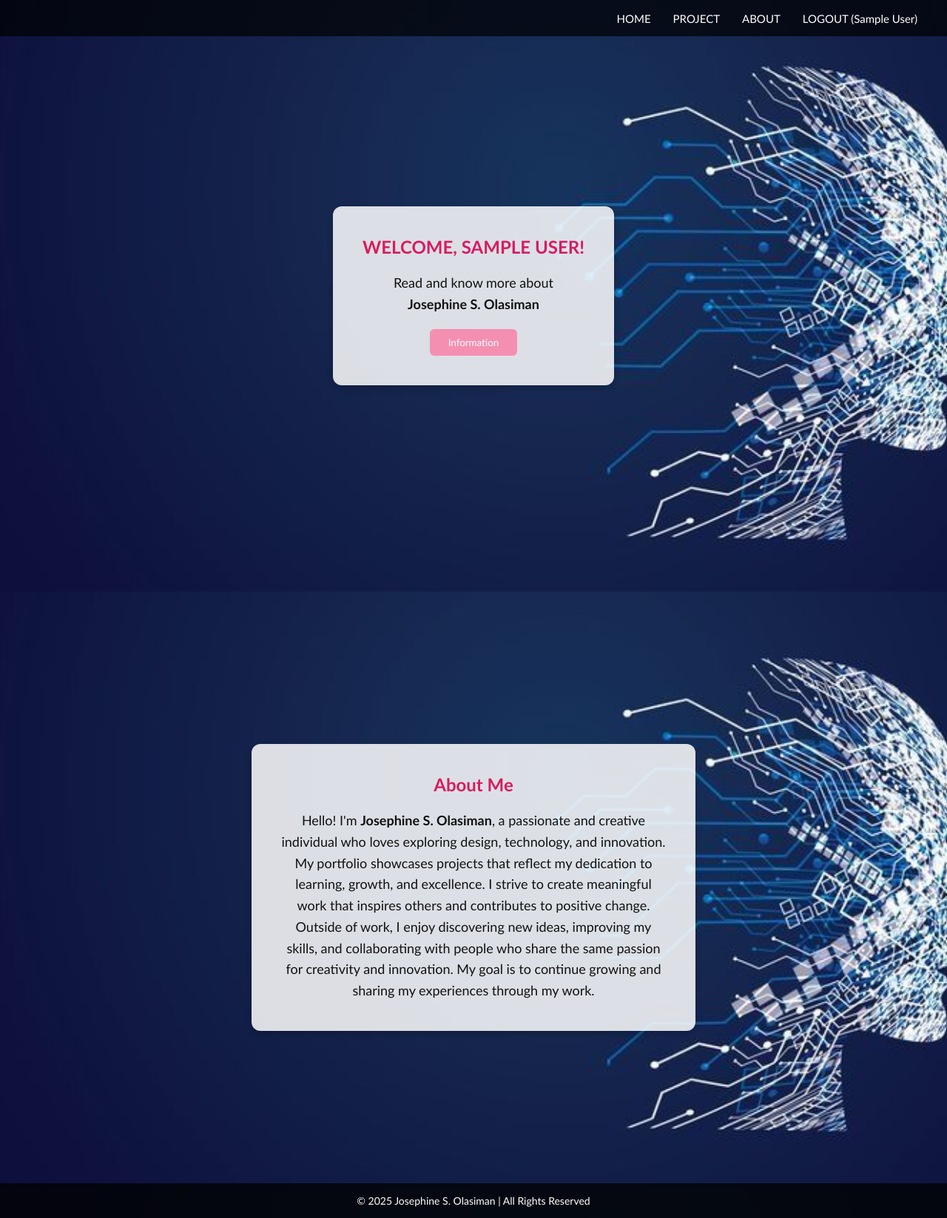
After one commit to PhineOlasinman/Josephineportfolio, a PHP site: page /dashboard.php in a window 1280 px wide. The commit adds this page. Shown: the whole page at 74% size. Run offline with PHP 8.4, Linux system fonts and the light colour scheme; the visitor is signed in with stand-in values (Sample User, id 1).

Commit message:
newcommit

```diff
--- /dev/null
+++ b/dashboard.php
@@ -0,0 +1,165 @@
+<?php
+session_start();
+
+// ✅ If not logged in, redirect to login page
+if (!isset($_SESSION['user_id'])) {
+    echo "<script>alert('Please login first'); window.location='index.php';</script>";
+    exit();
+}
+
+// ✅ Optional: Get user name from session
+$user_name = $_SESSION['first_name'] ?? 'User';
+?>
+<!DOCTYPE html>
+<html lang="en">
+<head>
+  <meta charset="UTF-8" />
+  <meta name="viewport" content="width=device-width, initial-scale=1.0" />
+  <title>Front Page</title>
+  <style>
+    * {
+      margin: 0;
+      padding: 0;
+      box-sizing: border-box;
+      font-family: Calibri, sans-serif;
+    }
+
+    html {
+      scroll-behavior: smooth;
+    }
+
+    body {
+      background: url("download (3).jpg") no-repeat center center fixed;
+      background-size: cover;
+      min-height: 100vh;
+      color: #111;
+    }
+
+    .navbar {
+      display: flex;
+      justify-content: flex-end;
+      align-items: center;
+      background: rgba(0, 0, 0, 0.7);
+      color: white;
+      padding: 15px 40px;
+      position: fixed;
+      width: 100%;
+      top: 0;
+      z-index: 10;
+    }
+
+    .navbar ul {
+      display: flex;
+      list-style: none;
+      gap: 30px;
+    }
+
+    .navbar a {
+      color: white;
+      text-decoration: none;
+      font-size: 15px;
+      transition: color 0.3s;
+    }
+
+    .navbar a:hover {
+      color: #f5c6d6;
+    }
+
+    .hero, #about {
+      min-height: 100vh;
+      display: flex;
+      justify-content: center;
+      align-items: center;
+      text-align: center;
+      padding: 40px 20px;
+    }
+
+    .content {
+      background: rgba(255, 255, 255, 0.85);
+      padding: 40px;
+      border-radius: 12px;
+      max-width: 600px;
+      box-shadow: 0 4px 10px rgba(0, 0, 0, 0.2);
+    }
+
+    .content h1, .content h2 {
+      color: #d81b60;
+      margin-bottom: 20px;
+    }
+
+    .content p {
+      font-size: 18px;
+      line-height: 1.6;
+    }
+
+    button {
+      margin-top: 20px;
+      padding: 10px 25px;
+      background: #f48fb1;
+      color: white;
+      border: none;
+      border-radius: 6px;
+      cursor: pointer;
+      transition: background 0.3s;
+    }
+
+    button:hover {
+      background: #ec407a;
+    }
+
+    footer {
+      background: rgba(0, 0, 0, 0.8);
+      color: white;
+      text-align: center;
+      padding: 15px;
+      font-size: 14px;
+    }
+  </style>
+</head>
+<body>
+  <nav class="navbar">
+    <ul>
+      <li><a href="#home" class="nav-link">HOME</a></li>
+      <li><a href="project.html" class="nav-link">PROJECT</a></li>
+      <li><a href="#about" class="nav-link">ABOUT</a></li>
+      <li><a href="logout.php" id="loginBtn">LOGOUT (<?php echo $user_name; ?>)</a></li>
+    </ul>
+  </nav>
+
+  <!-- HOME SECTION -->
+  <section class="hero" id="home">
+    <div class="content">
+      <h1>WELCOME, <?php echo strtoupper($user_name); ?>!</h1>
+      <p>Read and know more about <br><strong>Josephine S. Olasiman</strong></p>
+      <button id="infoBtn">Information</button>
+    </div>
+  </section>
+
+  <!-- ABOUT SECTION -->
+  <section id="about">
+    <div class="content">
+      <h2>About Me</h2>
+      <p>
+        Hello! I'm <strong>Josephine S. Olasiman</strong>, a passionate and creative individual who loves exploring
+        design, technology, and innovation. My portfolio showcases projects that reflect my dedication to learning,
+        growth, and excellence. I strive to create meaningful work that inspires others and contributes to positive change.
+      </p>
+      <p>
+        Outside of work, I enjoy discovering new ideas, improving my skills, and collaborating with people who share
+        the same passion for creativity and innovation. My goal is to continue growing and sharing my experiences through
+        my work.
+      </p>
+    </div>
+  </section>
+
+  <footer>
+    © 2025 Josephine S. Olasiman | All Rights Reserved
+  </footer>
+
+  <script>
+    document.getElementById('infoBtn').onclick = () => {
+      window.location.href = 'background.html';
+    };
+  </script>
+</body>
+</html>
```
Also changed, not shown: signin.php (renamed from login.php, +5 -11 lines), signup.php (+7 -19 lines).
